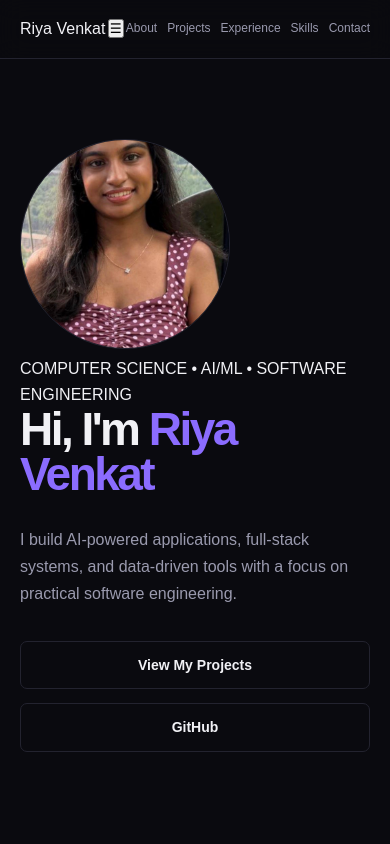
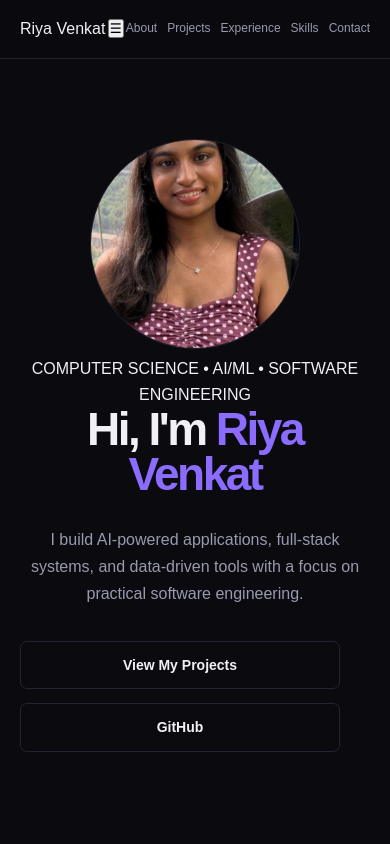
Before and after one commit to riyav-star/portfolio, a Next.js app in the folder portfolio/: page / in a window 390 px wide. Shown: the top 844 px of the page. Built offline with nearby package versions, Linux system fonts and the light colour scheme.

Commit message:
Update globals.css

```diff
--- a/portfolio/src/app/globals.css
+++ b/portfolio/src/app/globals.css
@@ -81,7 +81,6 @@ a {
   color: var(--foreground);
 }
 
-
 /* =========================
    Main Layout
 ========================= */
@@ -113,7 +112,6 @@ a {
   letter-spacing: -0.03em;
 }
 
-
 /* =========================
    Hero
 ========================= */
@@ -122,13 +120,19 @@ a {
   min-height: calc(100vh - 70px);
   display: flex;
   align-items: center;
-  padding: 100px 32px;
+  justify-content: center;
+  padding: 80px 32px 100px;
+  text-align: center;
 }
 
 .hero-container {
-  max-width: 1100px;
+  max-width: 950px;
   width: 100%;
   margin: 0 auto;
+  display: flex;
+  flex-direction: column;
+  align-items: center;
+  justify-content: center;
 }
 
 .hero-eyebrow {
@@ -141,6 +145,7 @@ a {
 
 .hero h1 {
   max-width: 900px;
+  margin: 0 auto;
   font-size: clamp(48px, 8vw, 88px);
   line-height: 0.98;
   letter-spacing: -0.055em;
@@ -153,7 +158,7 @@ a {
 
 .hero-description {
   max-width: 680px;
-  margin-top: 28px;
+  margin: 28px auto 0;
   color: var(--muted);
   font-size: 18px;
   line-height: 1.7;
@@ -161,6 +166,8 @@ a {
 
 .hero-buttons {
   display: flex;
+  justify-content: center;
+  align-items: center;
   gap: 14px;
   margin-top: 34px;
 }
@@ -200,7 +207,6 @@ a {
   color: var(--foreground);
 }
 
-
 /* =========================
    About
 ========================= */
@@ -216,6 +222,8 @@ a {
 .about-image {
   display: flex;
   justify-content: center;
+  align-items: center;
+  transform: translateY(25px);
 }
 
 .profile-photo {
@@ -235,7 +243,6 @@ a {
 .about-text p + p {
   margin-top: 18px;
 }
-
 
 /* =========================
    Projects
@@ -308,7 +315,6 @@ a {
 .project-links a:hover {
   color: var(--accent);
 }
-
 
 /* =========================
    Experience
@@ -403,7 +409,6 @@ a {
   color: var(--foreground);
 }
 
-
 /* =========================
    Skills
 ========================= */
@@ -479,7 +484,6 @@ a {
   text-align: center;
 }
 
-
 /* =========================
    Contact
 ========================= */
@@ -513,7 +517,6 @@ a {
   color: var(--accent);
 }
 
-
 /* =========================
    Footer
 ========================= */
@@ -526,9 +529,8 @@ a {
   text-align: center;
 }
 
-
 /* =========================
-   Mobile
+   Tablet
 ========================= */
 
 @media (max-width: 900px) {
@@ -538,13 +540,18 @@ a {
   }
 
   .about-image {
-    justify-content: flex-start;
+    justify-content: center;
+    transform: translateY(20px);
   }
 
   .skills-grid {
     grid-template-columns: 1fr;
   }
 }
+
+/* =========================
+   Mobile
+========================= */
 
 @media (max-width: 768px) {
   .nav-container {
@@ -566,6 +573,11 @@ a {
   .hero {
     min-height: auto;
     padding: 90px 24px;
+    text-align: center;
+  }
+
+  .hero-container {
+    align-items: center;
   }
 
   .hero h1 {
@@ -574,10 +586,13 @@ a {
 
   .hero-description {
     font-size: 16px;
+    margin-left: auto;
+    margin-right: auto;
   }
 
   .hero-buttons {
     flex-wrap: wrap;
+    justify-content: center;
   }
 
   .projects-grid {
@@ -605,6 +620,10 @@ a {
     grid-template-columns: repeat(3, 1fr);
   }
 }
+
+/* =========================
+   Small Mobile
+========================= */
 
 @media (max-width: 480px) {
   .nav-container {
@@ -634,6 +653,8 @@ a {
   .hero-buttons {
     flex-direction: column;
     align-items: stretch;
+    width: 100%;
+    max-width: 320px;
   }
 
   .button {
@@ -643,6 +664,10 @@ a {
   .profile-photo {
     width: 210px;
     height: 210px;
+  }
+
+  .about-image {
+    transform: translateY(15px);
   }
 
   .experience-item {
```
